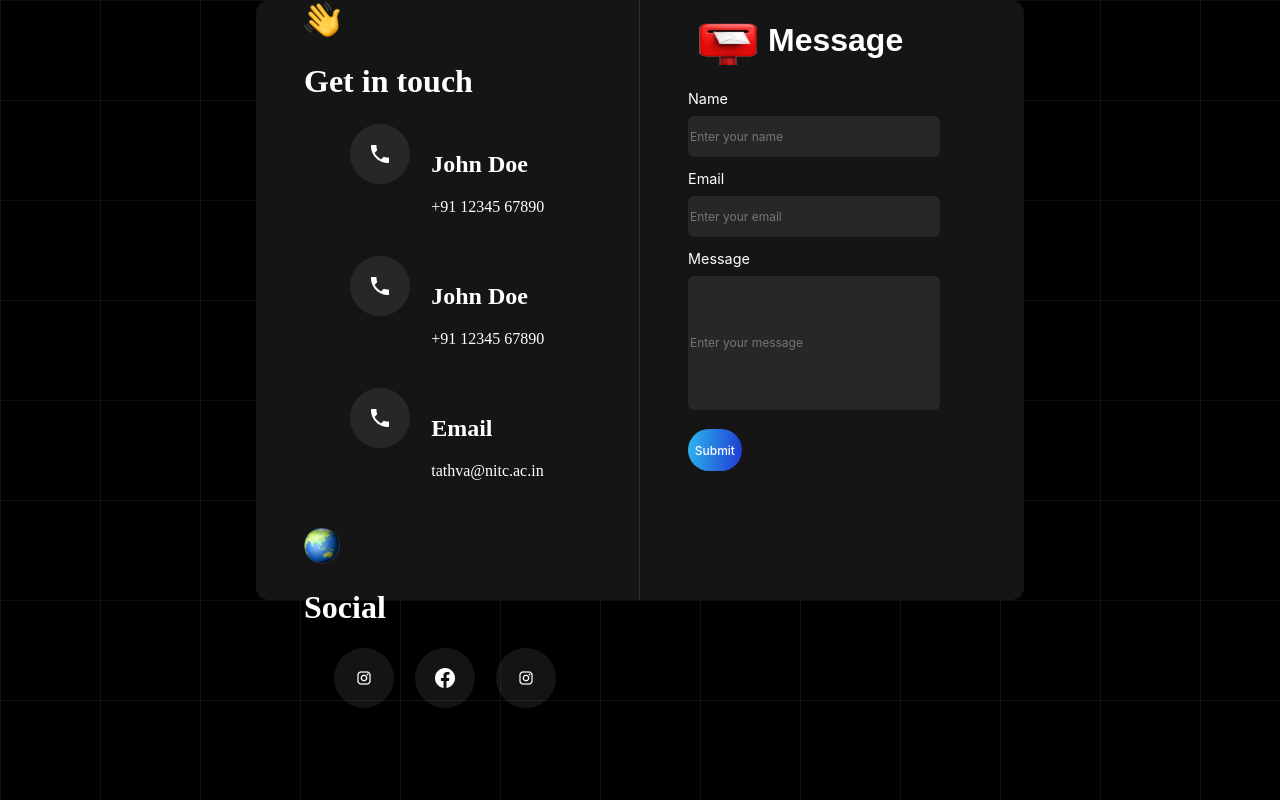
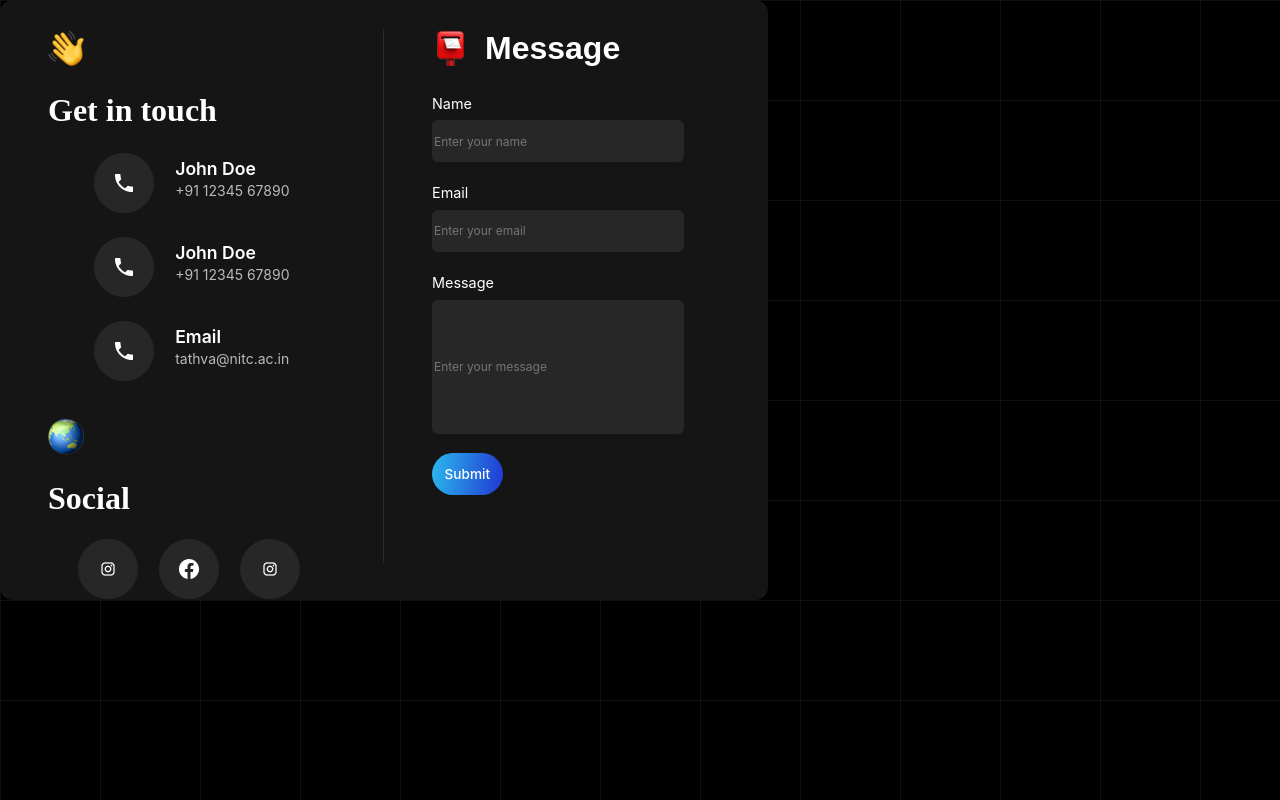
Before and after one commit to amalpmathews2003/tathva-ca-website, a React (Create React App) app: page / in a window 1280 px wide. Built offline with nearby package versions, Linux system fonts and the light colour scheme; a web font is replaced by a local one.

Commit message:
Changes in App.css regarding Contactus...

```diff
--- a/src/App.css
+++ b/src/App.css
@@ -352,34 +352,48 @@ body {
   background: #151515;
   width: 60vw;
   height: 75vh;
-  margin: 0 auto;
   display: flex;
   border-radius: 0.8rem;
 }
+.contact-detail-name {
+  display: block;
+  margin: 0px;
+  font-style: normal;
+  font-weight: 600;
+  font-size: 1.1rem;
+  line-height: 100%;
+  font-family: "Inter", sans-serif;
+}
 .form-header-text {
+  font-family: "Clash Display", sans-serif;
+  display: inline;
   color: white;
+  margin: 0px;
+  margin-left: 0px;
+  margin-left: 0px;
+  margin-left: 1rem;
   font-style: normal;
   font-weight: 600;
   font-size: 2rem;
   line-height: 121%;
-  font-family: "Clash Display", sans-serif;
 }
 .form {
   height: 100%;
   width: 50%;
   padding-left: 3rem;
+  margin-top: 1.8rem;
 }
 .form-header {
   width: 100%;
-  height: 15%;
+  height: 7%;
   display: flex;
   align-content: center;
+  margin-bottom: 1.5rem;
 }
 .label {
   font-family: "Inter", sans-serif;
   color: white;
   display: block;
-  /* margin-down: 1rem; */
   margin-bottom: 0.5rem;
   font-style: normal;
   font-weight: normal;
@@ -389,11 +403,11 @@ body {
 .input {
   font-family: "Inter", sans-serif;
   height: 2.6rem;
-  margin-bottom: 0.8rem;
+  margin-bottom: 1.4rem;
   width: 75%;
   border-radius: 0.4rem;
   background: rgba(255, 255, 255, 0.08);
-  /* z-index: 10; */
+  z-index: 10;
   font-style: normal;
   font-weight: normal;
   font-size: 0.75rem;
@@ -402,9 +416,8 @@ body {
   color: rgba(255, 255, 255, 0.2);
 }
 .m-icon {
-  width: auto;
-  height: 49%;
-  margin-top: 1.3rem;
+  height: 37px;
+  width: 37px;
 }
 .form-button {
   background: linear-gradient(277.9deg, #1f31d1 -5.62%, #2dc0ef 106.21%);
@@ -412,13 +425,17 @@ body {
   border: 0px;
   color: white;
   margin-top: 0.4rem;
-  width: 16%;
+  width: 21%;
   height: 7%;
   font-family: "Inter", sans-serif;
   font-style: normal;
   font-weight: 500;
-  font-size: 0.75rem;
+  font-size: 0.85rem;
   line-height: 110.5%;
+}
+.info-left-header-container {
+  height: 7%;
+  display: flex;
 }
 .m-input {
   font-family: "Inter", sans-serif;
@@ -427,7 +444,7 @@ body {
   border-radius: 0.37rem;
   width: 75%;
   background: rgba(255, 255, 255, 0.08);
-  /* z-index: 10; */
+  z-index: 10;
   font-style: normal;
   font-weight: normal;
   font-size: 0.75rem;
@@ -436,10 +453,11 @@ body {
   color: rgba(255, 255, 255, 0.2);
 }
 .info-left {
-  height: 100%;
+  height: 89%;
   width: 50%;
   padding-left: 3rem;
   border-right: 0.06rem solid #2c2c2c;
+  margin-top: 1.8rem;
 }
 .hand {
   margin-top: 0.06rem;
@@ -448,7 +466,8 @@ body {
 .contact {
   color: white;
   margin-left: 1rem;
-  margin-top: 1.5rem;
+  margin-top: 2rem;
+  display: flex;
 }
 
 .s-media-container {
@@ -471,10 +490,8 @@ body {
 .phone-container {
   height: 3.75rem;
   width: 3.75rem;
-  /* background-color: #bbb; */
   background: rgba(255, 255, 255, 0.08);
   border-radius: 50%;
-  display: inline-block;
   display: flex;
   align-items: center;
   justify-content: center;
@@ -488,12 +505,18 @@ body {
 }
 .phone-no {
   margin-top: 0.4rem;
+  font-family: "Inter", sans-serif;
+  font-style: normal;
+  font-weight: normal;
+  font-size: 0.875rem;
+  line-height: 100%;
+  color: rgba(255, 255, 255, 0.7);
 }
 .contact-details {
   margin-top: 0.45rem;
 }
 .social {
-  margin-top: 1.9rem;
+  margin-top: 2.3rem;
 }
 .social li {
   line-height: 0;
@@ -571,7 +594,8 @@ body {
   justify-content: center;
 }
 .m-icon {
-  width: 5rem;
+  height: 37px;
+  width: 37px;
 }
 .field {
 }
--- a/src/Components/ContactUs.js
+++ b/src/Components/ContactUs.js
@@ -31,7 +31,7 @@ const ContactUs = () => {
                             <img src={phone} alt="" />
                         </div>
                         <div className="contact-details">
-                        <h2>John Doe</h2>
+                        <h2 className='contact-detail-name'>John Doe</h2>
                         <p className='phone-no'>+91 12345 67890</p>
                     </div>
                     </div>
@@ -40,7 +40,7 @@ const ContactUs = () => {
                     <img src={phone} alt="" />
                     </div>
                     <div className="contact-details">
-                        <h2>John Doe</h2>
+                        <h2 className='contact-detail-name'>John Doe</h2>
                         <p className='phone-no'>+91 12345 67890</p>
                     </div>
                     </div>
@@ -49,7 +49,7 @@ const ContactUs = () => {
                     <img src={phone} alt="" />
                     </div>
                     <div className="contact-details">
-                        <h2>Email</h2>
+                        <h2 className='contact-detail-name'>Email</h2>
                         <p className='phone-no'>tathva@nitc.ac.in</p>
                     </div>
                     </div>
```
